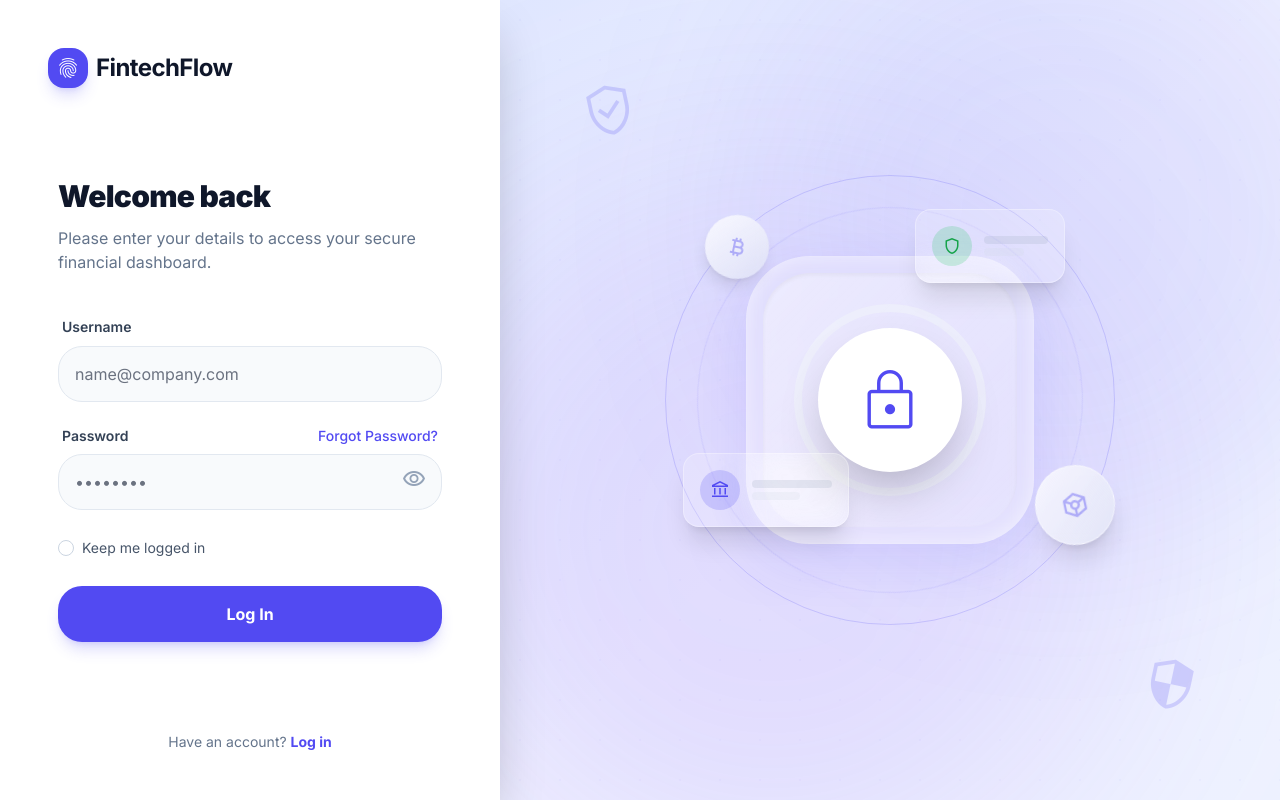
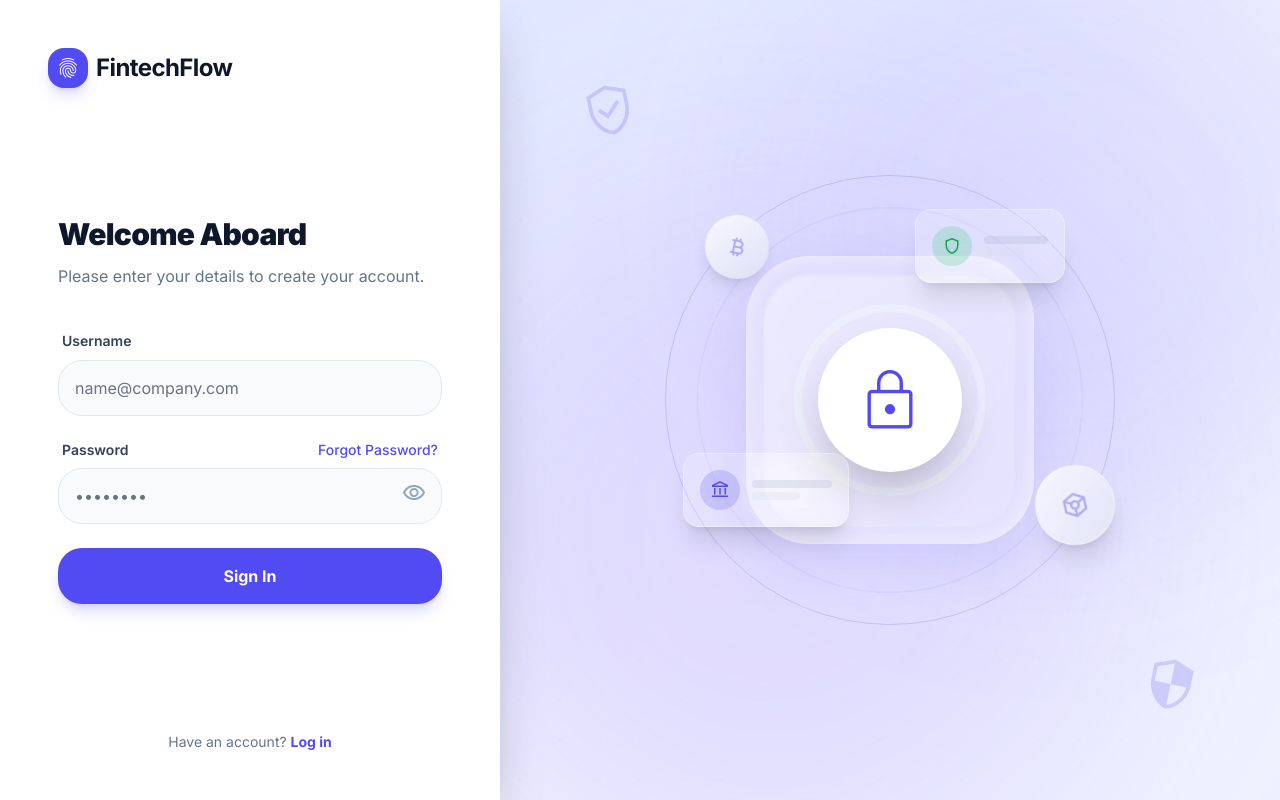
Before and after one commit to Yranshevare/Time-Capsule-Messaging-System, a website: page public/register/index.html in a window 1280 px wide. Drawn offline with nearby package versions, Linux system fonts and the light colour scheme.

Commit message:
update ui

```diff
--- a/public/register/index.html
+++ b/public/register/index.html
@@ -57,9 +57,8 @@
             </div>
             <div class="max-w-sm w-full mx-auto">
                 <div class="mb-10 text-left">
-                    <h1 class="text-3xl font-black mb-3 text-slate-900 dark:text-white tracking-tight">Welcome back</h1>
-                    <p class="text-slate-500 dark:text-slate-400">Please enter your details to access your secure
-                        financial dashboard.</p>
+                    <h1 class="text-3xl font-black mb-3 text-slate-900 dark:text-white tracking-tight">Welcome Aboard</h1>
+                    <p class="text-slate-500 dark:text-slate-400">Please enter your details to create your account.</p>
                 </div>
                 <form id="loginForm" class="space-y-6">
                     <div class="space-y-2">
@@ -89,15 +88,15 @@
                             </button>
                         </div>
                     </div>
-                    <div class="flex items-center gap-2 py-1">
+                    <!-- <div class="flex items-center gap-2 py-1">
                         <input class="w-4 h-4 rounded text-primary focus:ring-primary border-slate-300 cursor-pointer"
                             id="remember" type="checkbox" />
                         <label class="text-sm text-slate-600 dark:text-slate-400 cursor-pointer select-none"
                             for="remember">Keep me logged in</label>
-                    </div>
+                    </div> -->
                     <button
                         class="w-full h-14 bg-primary hover:bg-primary/90 text-white font-bold rounded-xl shadow-lg shadow-primary/20 transition-all active:scale-[0.98] mt-2">
-                        Log In
+                        Sign In
                     </button>
                 </form>
             </div>
```
Also changed, not shown: public/login/index.html (+5 -5 lines).
